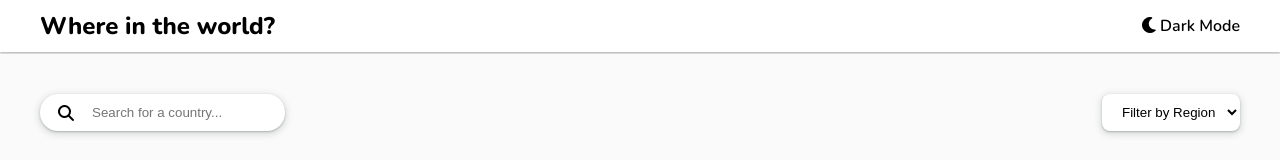
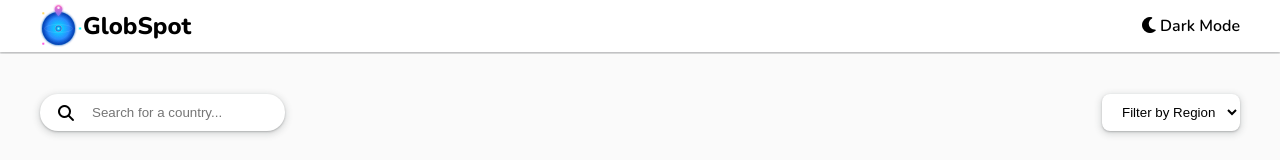
Before and after one commit to Sachin-Engineer/GlobSpot, a React (Vite) app: page / in a window 1280 px wide. Shown: the top 160 px of the page. Built offline with nearby package versions, Linux system fonts and the light colour scheme; no server answers.

Commit message:
passing data fron one page to another

```diff
--- a/components/CountryCard.jsx
+++ b/components/CountryCard.jsx
@@ -1,18 +1,18 @@
 import React from 'react'
 import { Link } from 'react-router-dom'
 
-function CountryCard({ flag, name, population, region, capital }) {
+function CountryCard({country}) {
     return (
-        <Link to={`/${name}`} className="country-card">
+        <Link to={`/${country.name.common}`} className="country-card" state={country}>
             <div className="image">
-                <img src={flag} alt="" />
+                <img src={country.flags.png} alt="" />
             </div>
 
             <div className="content">
-                <h2 className='card-title dotDotDot'>{name}</h2>
-                <p className='population'><b>Population:</b> &nbsp;{population.toLocaleString('en-IN')}</p>
-                <p className='region'><b>Region:</b> &nbsp;{region ?? 'No Region'}</p>
-                <p className='capital dotDotDot'><b>Capital:</b> &nbsp;{capital.join(', ')}</p>
+                <h2 className='card-title dotDotDot'>{country.name.common}</h2>
+                <p className='population'><b>Population:</b> &nbsp;{country.population.toLocaleString('en-IN')}</p>
+                <p className='region'><b>Region:</b> &nbsp;{country.region ?? 'No Region'}</p>
+                <p className='capital dotDotDot'><b>Capital:</b> &nbsp;{country.capital.join(', ')}</p>
             </div>
         </Link>
     )
--- a/components/Header.jsx
+++ b/components/Header.jsx
@@ -1,8 +1,103 @@
 function Header() {
     return (
         <header>
-            <div className="header">
-                <p className="title">Where in the world?</p>
+            <div className="header" style={{ position: 'relative'}}>
+                <div className="logo-title">
+                    <svg
+                        xmlns="http://www.w3.org/2000/svg"
+                        viewBox="0 0 256 256"
+                        width="65"
+                        height="65"
+                        aria-label="GlobSpot bouncing pin"
+                        className="svg"
+                    >
+                        <defs>
+                            <radialGradient id="gradGlobe" cx="50%" cy="50%" r="50%">
+                                <stop offset="0%" stopColor="#00eaff" />
+                                <stop offset="65%" stopColor="#2a8cff" />
+                                <stop offset="100%" stopColor="#0033aa" />
+                            </radialGradient>
+
+                            <radialGradient id="coreGlow" cx="50%" cy="50%" r="50%">
+                                <stop offset="0%" stopColor="#7ffcff" stopOpacity="1" />
+                                <stop offset="60%" stopColor="#00aaff" stopOpacity="0.95" />
+                                <stop offset="100%" stopColor="#002b88" stopOpacity="0.6" />
+                            </radialGradient>
+
+                            <linearGradient id="gradPin" x1="0%" y1="0%" x2="0%" y2="100%">
+                                <stop offset="0%" stopColor="#ff6ec4" />
+                                <stop offset="100%" stopColor="#7873f5" />
+                            </linearGradient>
+
+                            <filter id="glow">
+                                <feGaussianBlur stdDeviation="4" result="b" />
+                                <feMerge>
+                                    <feMergeNode in="b" />
+                                    <feMergeNode in="SourceGraphic" />
+                                </feMerge>
+                            </filter>
+                        </defs>
+
+                        {/* Everything centered */}
+                        <g transform="translate(128 128)">
+                            {/* Globe */}
+                            <circle r="65" fill="url(#gradGlobe)" filter="url(#glow)" />
+                            <ellipse rx="55" ry="16" fill="none" stroke="#ffffff" strokeOpacity="0.18" strokeWidth="2" />
+                            <path d="M0,-65 A65,65 0 0,1 0,65 A65,65 0 0,1 0,-65Z"
+                                fill="none" stroke="#ffffff" strokeOpacity="0.12" strokeWidth="2" />
+
+                            {/* Animated rings */}
+                            <circle cx="0" cy="0" r="12" fill="none" stroke="#7ffcff" strokeWidth="2" opacity="0.7">
+                                <animate attributeName="r" values="12;90" dur="2.2s" repeatCount="indefinite" />
+                                <animate attributeName="opacity" values="0.7;0" dur="2.2s" repeatCount="indefinite" />
+                            </circle>
+                            <circle cx="0" cy="0" r="12" fill="none" stroke="#ff6ec4" strokeWidth="2" opacity="0.65">
+                                <animate attributeName="r" values="12;90" dur="2.2s" begin="0.7s" repeatCount="indefinite" />
+                                <animate attributeName="opacity" values="0.65;0" dur="2.2s" begin="0.7s" repeatCount="indefinite" />
+                            </circle>
+                            <circle cx="0" cy="0" r="12" fill="none" stroke="#7873f5" strokeWidth="2" opacity="0.6">
+                                <animate attributeName="r" values="12;90" dur="2.2s" begin="1.4s" repeatCount="indefinite" />
+                                <animate attributeName="opacity" values="0.6;0" dur="2.2s" begin="1.4s" repeatCount="indefinite" />
+                            </circle>
+
+                            {/* Static center core */}
+                            <circle cx="0" cy="0" r="12" fill="url(#coreGlow)" stroke="#aaffff" strokeOpacity="0.55" strokeWidth="0.8" />
+
+                            {/* Orbiting dots */}
+                            <g>
+                                <circle cx="85" cy="0" r="4" fill="#00ffff" filter="url(#glow)" />
+                                <circle cx="-60" cy="60" r="4" fill="#ff5ee0" filter="url(#glow)" />
+                                <circle cx="-60" cy="-60" r="4" fill="#ffd966" filter="url(#glow)" />
+                                <animateTransform attributeName="transform" type="rotate" from="0" to="360" dur="6s" repeatCount="indefinite" />
+                            </g>
+
+                            {/* Outer glow pulse */}
+                            <circle r="65" fill="none" stroke="#00ffff" strokeWidth="1.6" opacity="0.18" filter="url(#glow)">
+                                <animate attributeName="r" values="65;95" dur="2.8s" repeatCount="indefinite" />
+                                <animate attributeName="opacity" values="0.18;0" dur="2.8s" repeatCount="indefinite" />
+                            </circle>
+                        </g>
+
+                        {/* Bouncing Pin (positioned at 20% from top, so y ≈ 51) */}
+                        <g id="pinGroup" transform="translate(128 51)">
+                            <animateTransform attributeName="transform"
+                                type="translate"
+                                values="128 51; 128 41; 128 51"
+                                dur="1.4s"
+                                keyTimes="0;0.5;1"
+                                calcMode="spline"
+                                keySplines=".42 0 .58 1; .42 0 .58 1"
+                                repeatCount="indefinite" />
+                            {/* Pin body */}
+                            <path d="M0,-15 C8,-15 15,-8 15,0 C15,12 0,28 0,28 C0,28 -15,12 -15,0 C-15,-8 -8,-15 0,-15Z"
+                                fill="url(#gradPin)" filter="url(#glow)" />
+                            {/* Inner white core */}
+                            <circle cx="0" cy="-5" r="5" fill="#fff" fillOpacity="0.88" />
+                        </g>
+                    </svg>
+
+                    <p className="title">GlobSpot</p>
+                </div>
                 <p className="mode"><i className="fa-solid fa-moon"></i><span>Dark Mode</span></p>
             </div>
         </header>
--- a/index.css
+++ b/index.css
@@ -28,7 +28,11 @@ header {
     margin: 0 auto;
 }
 
-.header .title {
+.header .logo-title {
+    margin-left: 43px;
+}
+
+.header .logo-title .title {
     font-size: 24px;
     font-weight: 800;
 }
@@ -38,8 +42,14 @@ header {
     font-weight: 600;
 }
 
+.svg {
+    position: absolute;
+    top: -14px;
+    left: -14px;
+}
+
 main {
-    height: calc(100vh - 54.76px);
+    min-height: calc(100vh - 54.76px);
     padding-inline: 20px;
     margin-top: 2px;
     background-color: #FAFAFA;
@@ -87,6 +97,7 @@ main {
     display: grid;
     grid-template-columns: repeat(auto-fill, minmax(230px, 1fr));
     gap: 40px;
+    padding-bottom: 40px;
 }
 
 .country-card {
@@ -159,6 +170,7 @@ section {
     display: flex;
     gap: 80px;
     justify-content: space-between;
+    padding-bottom: 40px;
 }
 
 .country-details .child {
--- a/index.html
+++ b/index.html
@@ -3,7 +3,7 @@
 <head>
     <meta charset="UTF-8">
     <meta name="viewport" content="width=device-width, initial-scale=1.0">
-    <title>Countries Project</title>
+    <title>GlobSpot</title>
     <link rel="stylesheet" href="https://cdnjs.cloudflare.com/ajax/libs/font-awesome/7.0.1/css/all.min.css" integrity="sha512-2SwdPD6INVrV/lHTZbO2nodKhrnDdJK9/kg2XD1r9uGqPo1cUbujc+IYdlYdEErWNu69gVcYgdxlmVmzTWnetw==" crossorigin="anonymous" referrerpolicy="no-referrer" />
     <script src="index.js" type="module"></script>
 </head>
--- a/package.json
+++ b/package.json
@@ -1,5 +1,5 @@
 {
-  "name": "countries-project",
+  "name": "GlobSpot",
   "version": "1.0.0",
   "description": "",
   "scripts": {
--- a/pages/Home.jsx
+++ b/pages/Home.jsx
@@ -11,14 +11,14 @@ function Home() {
 
     useEffect(() => {
         if (region === '') {
-            fetch('https://restcountries.com/v3.1/all?fields=name,flags,capital,cca3,population,region')
+            fetch('https://restcountries.com/v3.1/all?fields=name,flags,capital,cca3,population,region,subregion,tld,currencies,languages')
                 .then(res => res.json())
                 .then(data => {
                     setCountries(data)
                     setLoading(false)
                 })
         } else {
-            fetch(`https://restcountries.com/v3.1/region/${region}?fields=name,flags,capital,cca3,population,region`)
+            fetch(`https://restcountries.com/v3.1/region/${region}?fields=name,flags,capital,cca3,population,region,subregion,tld,currencies,languages`)
                 .then(res => res.json())
                 .then(data => {
                     setCountries(data)
@@ -63,11 +63,12 @@ function Home() {
                                 return (
                                     <CountryCard
                                         key={country.cca3}
-                                        flag={country.flags.png}
-                                        name={country.name.common}
-                                        population={country.population}
-                                        region={country.region}
-                                        capital={country.capital}
+                                        // flag={country.flags.png}
+                                        // name={country.name.common}
+                                        // population={country.population}
+                                        // region={country.region}
+                                        // capital={country.capital}
+                                        country={country}
                                     />
                                 )
                             })
```
Also changed, not shown: pages/Country.jsx (+24 -2 lines), App.jsx (line endings or trailing spaces).
